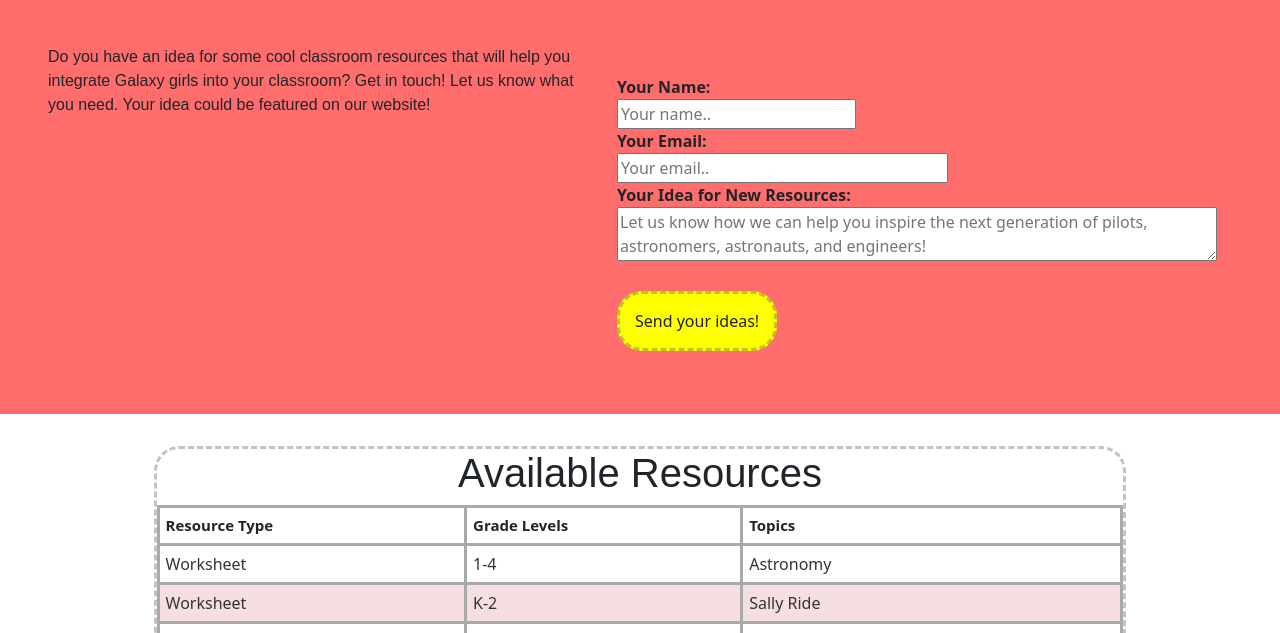
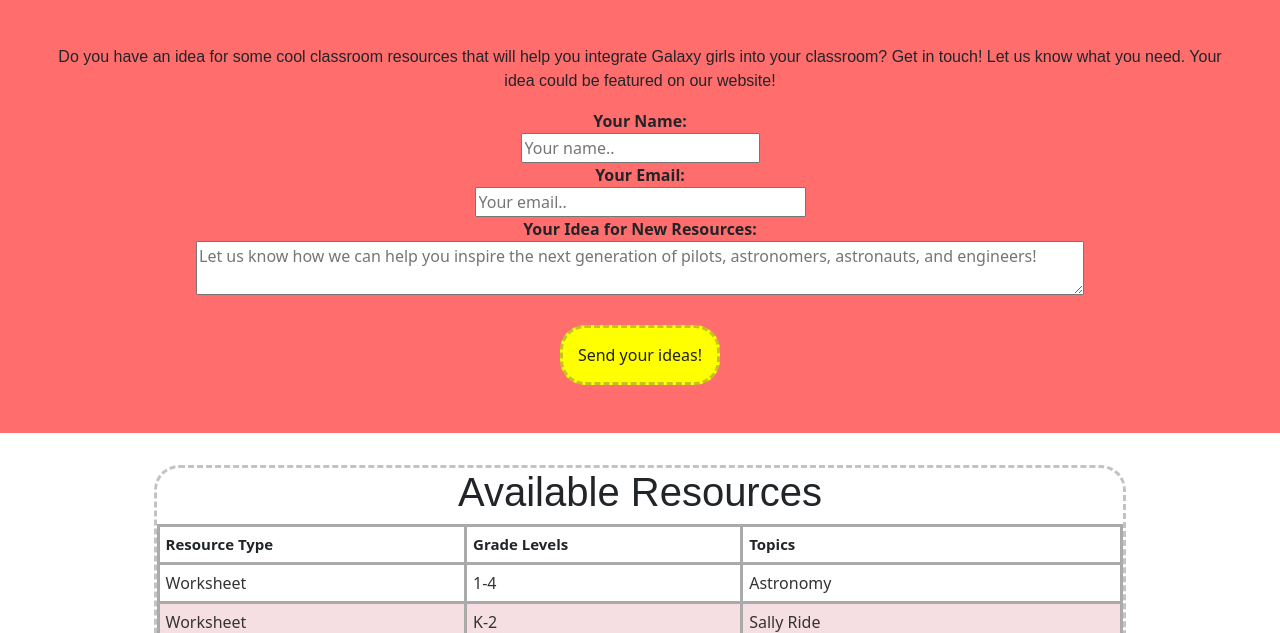
Before and after one commit to LauraPeckyno/SBA307, a plain HTML site: page educators.html in a window 1280 px wide. Shown: the part 720-1353 px from the top of the page. Drawn offline with nearby package versions, Linux system fonts and the light colour scheme; a script that the page names is missing; a web font is replaced by a local one.

Commit message:
edited to resize form on educators page

```diff
--- a/educators.html
+++ b/educators.html
@@ -74,23 +74,20 @@
                     </div>
                 </div>
                 <div class="columnContainer3">
-                        <div class="leftHead">
+
                             <p>Do you have an idea for some cool classroom resources that will help you integrate Galaxy girls into your classroom? Get in touch! Let us know what you need. Your idea could be featured on our website!</p>
-                            </div>
-                            <div class="rightHead2">
-                            <div class="intro"><form action="/action_page.php">
+<form action="/action_page.php">
                                 <label for="name"><strong>Your Name:</strong></label><br>
                                 <input type="text" id="name" name="name" placeholder="Your name.."><br>
                                 <label for="email"><strong>Your Email:</strong></label><br>
                                 <input type="email" placeholder="Your email.." id="email" pattern=".+@example\.com"
                                     size="30" required /><br>
                                 <label for="subject"><strong>Your Idea for New Resources:</strong></label><br>
-                          <textarea id="subject" name="subject" placeholder="Let us know how we can help you inspire the next generation of pilots, astronomers, astronauts, and engineers!" style="width:600px" style="height:300px"></textarea>
+                          <textarea id="subject" name="subject" placeholder="Let us know how we can help you inspire the next generation of pilots, astronomers, astronauts, and engineers!" style="width:75%" style="height:300px"></textarea>
                                 <br>&nbsp;<br>
                                 <input class="styled" type="button"
                                     value="Send your ideas!" />
-                        </form></div>
-                      </div>
+                        </form>
                 </div>
 
             </div>
--- a/style.css
+++ b/style.css
@@ -91,9 +91,9 @@ h4 {
     align-items: center;
 }
 .columnContainer3 {
-    display:flex;
-    justify-content: space-between;
+    display:block;
     padding:3em;
+    text-align: center;
 }
 .headPic {
     object-fit: cover;
```
